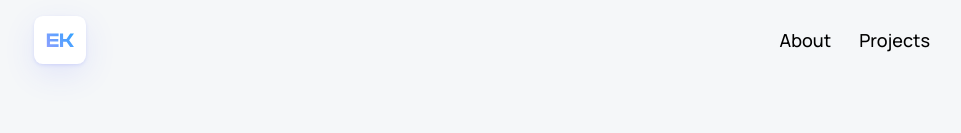
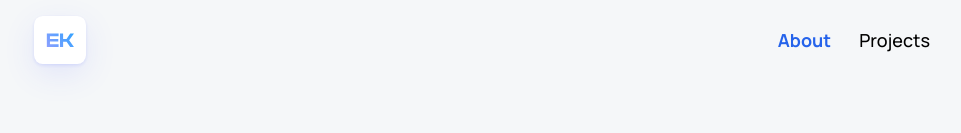
Before and after one commit to NightFury520/3d_portfolio, a React (Vite) app: page /about in a window 1280 px wide. Shown: the top 133 px of the page, without its empty margins (158-1119 px from the left). Built offline with nearby package versions, Linux system fonts and the light colour scheme.

Commit message:
fix: active nav link and other

```diff
--- a/src/components/shared/Navbar.jsx
+++ b/src/components/shared/Navbar.jsx
@@ -1,15 +1,29 @@
-import { Link } from "react-router-dom";
+import { NavLink } from "react-router-dom";
 import { logo } from "../../assets/images";
 
 const Navbar = () => {
   return (
-    <header className='flex justify-between items-center sm:px-16 px-8 py-4 max-w-5xl mx-auto'>
-      <div className='logo px-3 py-2'>
+    <header className='flex justify-between items-center sm:px-16 px-8 py-4 max-w-5xl mx-auto absolute top-0 bg-transparent z-10 right-0 left-0'>
+      <NavLink to='/' className='logo px-3 py-2'>
         <img src={logo} alt='logo' className='w-7 h-8 object-contain' />
-      </div>
+      </NavLink>
       <nav className='flex text-lg gap-7 font-manrope font-medium'>
-        <Link to='/about'>About</Link>
-        <Link to='/projects'>Projects</Link>
+        <NavLink
+          className={({ isActive }) =>
+            isActive ? "text-blue-600 font-bold" : "text-black"
+          }
+          to='/about'
+        >
+          About
+        </NavLink>
+        <NavLink
+          className={({ isActive }) =>
+            isActive ? "text-blue-600 font-bold" : "text-black"
+          }
+          to='/projects'
+        >
+          Projects
+        </NavLink>
       </nav>
     </header>
   );
--- a/src/constants/index.js
+++ b/src/constants/index.js
@@ -1,4 +1,4 @@
-import { css, express, git, github, html, javascript, linkedin, mongodb, motion, mui, nextjs, nodejs, react, redux, sass, tailwindcss, twitter, typescript } from "../assets/icons";
+import { css, express, git, github, html, javascript, linkedin, mongodb, motion, mui, nextjs, nodejs, react, redux, sass, tailwindcss, typescript } from "../assets/icons";
 import { meta, shopify, starbucks, tesla } from "../assets/images";
 
 export const skills = [
@@ -141,11 +141,11 @@ export const experiences = [
 
 
 export const socialLinks = [
-    {
-        name: 'Twitter',
-        iconUrl: twitter,
-        link: 'https://twitter.com/YourTwitterUsername',
-    },
+    // {
+    //     name: 'Twitter',
+    //     iconUrl: twitter,
+    //     link: 'https://twitter.com/YourTwitterUsername',
+    // },
     {
         name: 'GitHub',
         iconUrl: github,
--- a/src/pages/About.jsx
+++ b/src/pages/About.jsx
@@ -10,7 +10,7 @@ import "react-vertical-timeline-component/style.min.css";
 
 const About = () => {
   return (
-    <section className='max-w-5xl mx-auto sm:p-16 py-12 px-8 min-h-screen'>
+    <section className='max-w-5xl mx-auto sm:p-16 pb-12 !pt-[126px] px-8 min-h-screen'>
       <h1 className='text-5xl font-extrabold leading-snug font-manrope'>
         Hello 👋
         <br />
@@ -44,8 +44,8 @@ const About = () => {
 
         <div className='mt-12 flex flex-wrap gap-12'>
           {skills.map((skill) => (
-            <div class='block-container' key={skill.name}>
-              <div class='btn-back' />
+            <div className='block-container' key={skill.name}>
+              <div className='btn-back' />
               <div className='btn-front flex justify-center items-center'>
                 <img
                   src={skill.imageUrl}
@@ -85,6 +85,7 @@ const About = () => {
           <VerticalTimeline>
             {experiences.map((experience, index) => (
               <VerticalTimelineElement
+                key={experience.company_name}
                 date={experience.date}
                 iconStyle={{ background: experience.iconBg }}
                 icon={
@@ -138,7 +139,7 @@ const About = () => {
         <div className='flex gap-3 justify-center items-center'>
           {socialLinks.map((link, index) => (
             <a
-              key={index}
+              key={link.name}
               href={link.link}
               target='_blank'
               rel='noopener noreferrer'
```
